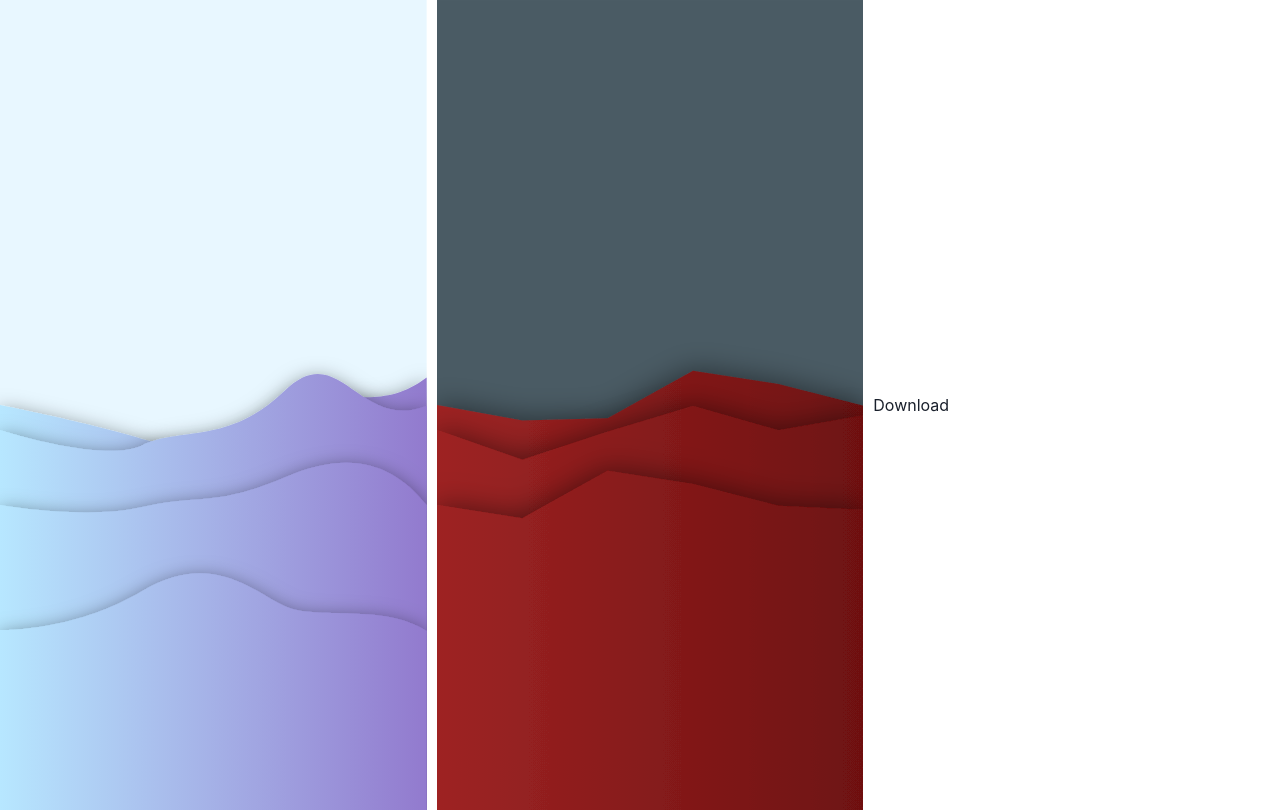
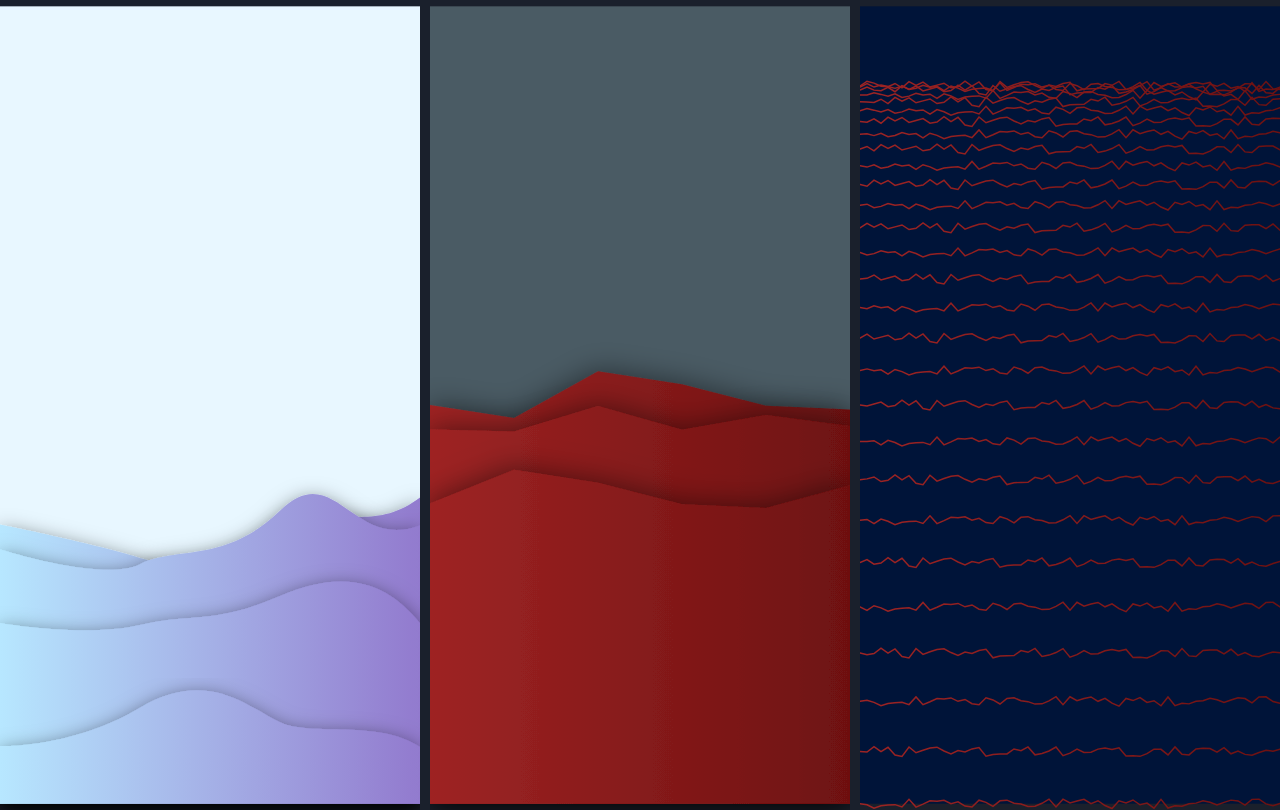
Before and after one commit to MaximBuz/heazy-svg-creator, a React (Create React App) app: page / in a window 1280 px wide. Built offline with nearby package versions, Linux system fonts and the light colour scheme.

Commit message:
added stroke type wave

```diff
--- a/src/App.tsx
+++ b/src/App.tsx
@@ -28,15 +28,16 @@ function App() {
           shadowY={5}
           shadowSD={10}
           shadowOpacity={0.5}
-          balance={0.5}
+          balance={0.65}
           velocity={80}
           breaks={3}
           stacks={3}
           distance={5}
+          stroke={false}
         />
         <StackedWave
           type="peak"
-          seed={1}
+          seed={3}
           width={window.innerWidth / 3}
           height={window.innerHeight + 10}
           startWaveColor="#9e2424"
@@ -51,8 +52,25 @@ function App() {
           breaks={5}
           stacks={2}
           distance={5}
+          stroke={false}
         />
-        <button onClick = {downloadSVG}>Download</button>
+        <StackedWave
+          type="peak"
+          seed={5}
+          width={window.innerWidth / 3}
+          height={window.innerHeight + 10}
+          startWaveColor="#309e24"
+          stopWaveColor="#e5de00"
+          bgColor="#001439"
+          balance={0.1}
+          velocity={10}
+          breaks={60}
+          stacks={60}
+          distance={1}
+          stroke={true}
+          strokeWidth={1.5}
+        />
+        {/* <button onClick = {downloadSVG}>Download</button> */}
       </div>
     </div>
   );
--- a/src/components/StackedWave.tsx
+++ b/src/components/StackedWave.tsx
@@ -6,16 +6,18 @@ export interface IStackedWaveProps {
   // onClick?: (e: MouseEvent) => void;
   svgRef?: any;
   type: 'smooth' | 'peak';
+  stroke: boolean;
+  strokeWidth?: number;
   seed: number;
   width: number;
   height: number;
   startWaveColor: string;
   stopWaveColor: string;
   bgColor: string;
-  shadowX: number;
-  shadowY: number;
-  shadowSD: number;
-  shadowOpacity: number;
+  shadowX?: number;
+  shadowY?: number;
+  shadowSD?: number;
+  shadowOpacity?: number;
   balance: number;
   velocity: number;
   breaks: number;
@@ -41,23 +43,34 @@ const StackedWave: React.FunctionComponent<IStackedWaveProps> = ({
   shadowX,
   shadowY,
   shadowSD,
+  stroke,
+  strokeWidth
 }) => {
   let wavesData;
   if (type === 'smooth') {
-    wavesData = smoothWavePath(seed, width, height, balance, velocity, breaks, stacks, distance);
+    wavesData = smoothWavePath(seed, width, height, balance, velocity, breaks, stacks, distance, stroke);
   } else {
-    wavesData = peakWavePath(seed, width, height, balance, velocity, breaks, stacks, distance);
+    wavesData = peakWavePath(seed, width, height, balance, velocity, breaks, stacks, distance, stroke);
   }
   const randomClassId = Math.round(Math.random()) * Math.round(Math.random());
   return (
-    <div ref={svgRef}style={{ width, height }}>
-      <svg viewBox={`0 0 ${width} ${height}`} height="100%" width="100%" xmlns="http://www.w3.org/2000/svg" xmlnsXlink="http://www.w3.org/1999/xlink" version="1.1">
+    <div ref={svgRef} style={{ width, height }}>
+      <svg
+        viewBox={`0 0 ${width} ${height}`}
+        height="100%"
+        width="100%"
+        xmlns="http://www.w3.org/2000/svg"
+        xmlnsXlink="http://www.w3.org/1999/xlink"
+        version="1.1"
+      >
         <rect x="0" y="0" width={width} height={height} fill={bgColor}></rect>
         <linearGradient id={`linear-gradient-${type}-${randomClassId}`}>
           <stop offset="0%" stopColor={startWaveColor} stopOpacity="100%" />
           <stop offset="100%" stopColor={stopWaveColor} stopOpacity="100%" />
         </linearGradient>
-          {/* you have to put in either x and width or y and height for shadows to stay in box */}
+
+          {/* in the shadow you have to put in either x and width or y and height for shadows to stay in box */}
+        {!stroke && (
           <filter id={`shadow-${type}-${randomClassId}`} x={0} width="100%">
             <feDropShadow
               dx={shadowX}
@@ -67,16 +80,19 @@ const StackedWave: React.FunctionComponent<IStackedWaveProps> = ({
               floodOpacity={shadowOpacity}
             />
           </filter>
+        )}
         {wavesData.map((wave, index) => (
           <path
             key={index}
             d={wave}
             fill="none"
             strokeLinecap="round"
-            filter={`url(#shadow-${type}-${randomClassId})`}
+            filter={!stroke ? `url(#shadow-${type}-${randomClassId})`:undefined}
+            stroke={stroke ? `url(#linear-gradient-${type}-${randomClassId})` : undefined}
+            strokeWidth={strokeWidth}
             style={{
               transition: 'all 0.4s cubic-bezier(0.16, 1, 0.3, 1) 0s',
-              fill: `url(#linear-gradient-${type}-${randomClassId})`,
+              fill: !stroke ? `url(#linear-gradient-${type}-${randomClassId})` : undefined,
             }}
           ></path>
         ))}
--- a/src/index.tsx
+++ b/src/index.tsx
@@ -3,14 +3,16 @@ import ReactDOM from 'react-dom/client';
 import './index.css';
 import App from './App';
 import reportWebVitals from './reportWebVitals';
-import { ChakraProvider } from '@chakra-ui/react'
+import { ChakraProvider, ColorModeScript} from '@chakra-ui/react'
+import theme from './utils/theme';
 
 const root = ReactDOM.createRoot(
   document.getElementById('root') as HTMLElement
 );
 root.render(
   <React.StrictMode>
-    <ChakraProvider resetCSS={true}>
+    <ColorModeScript initialColorMode={theme.config.initialColorMode} />
+    <ChakraProvider resetCSS={true} theme={theme}>
       <App />
     </ChakraProvider>
   </React.StrictMode>
--- a/src/utils/calculations/peakWavePath.ts
+++ b/src/utils/calculations/peakWavePath.ts
@@ -9,7 +9,8 @@ export function peakWavePath(
   velocity: number,
   breaks: number,
   stacks: number,
-  distance: number
+  distance: number,
+  stroke: boolean
 ) {
   let waveHeight = height * balance
   const equal = width / breaks;
@@ -19,7 +20,7 @@ export function peakWavePath(
     for (let n = 1; n <= breaks; n++) {
       data.push(`L${n * equal} ${waveHeight + (generateRandomNumber(seed+stack+2*n) - 0.5) * velocity + stack * distance * (stack * distance)}`);
     }
-    data.push(`L${width} ${height}`, `L0 ${height}Z`);
+    !stroke && data.push(`L${width} ${height}`, `L0 ${height}Z`);
     waves.push(data.join(" "));
   }
   return waves;
--- a/src/utils/calculations/smoothWavePath.ts
+++ b/src/utils/calculations/smoothWavePath.ts
@@ -10,6 +10,7 @@ export function smoothWavePath (
   breaks: number = 2,
   stacks: number = 4,
   distance: number = 5,
+  stroke: boolean = false
 ) {
   let waveHeight = height * balance
   const equal = width / breaks;
@@ -28,7 +29,7 @@ export function smoothWavePath (
       };
       data.push(`S${smooth.handle.x} ${smooth.handle.y} ${smooth.x} ${smooth.y}`);
     }
-    data.push(`L${width} ${height}`, `L0 ${height}Z`);
+    !stroke && data.push(`L${width} ${height}`, `L0 ${height}Z`);
     waves.push(data.join(" "));
   }
   return waves;
--- /dev/null
+++ b/src/utils/theme.ts
@@ -0,0 +1,15 @@
+// theme.ts
+
+// 1. import `extendTheme` function
+import { extendTheme, type ThemeConfig } from '@chakra-ui/react'
+
+// 2. Add your color mode config
+const config: ThemeConfig = {
+  initialColorMode: 'dark',
+  useSystemColorMode: false,
+}
+
+// 3. extend the theme
+const theme = extendTheme({ config })
+
+export default theme
```
Lines whose indentation alone changed are shown as unchanged.
